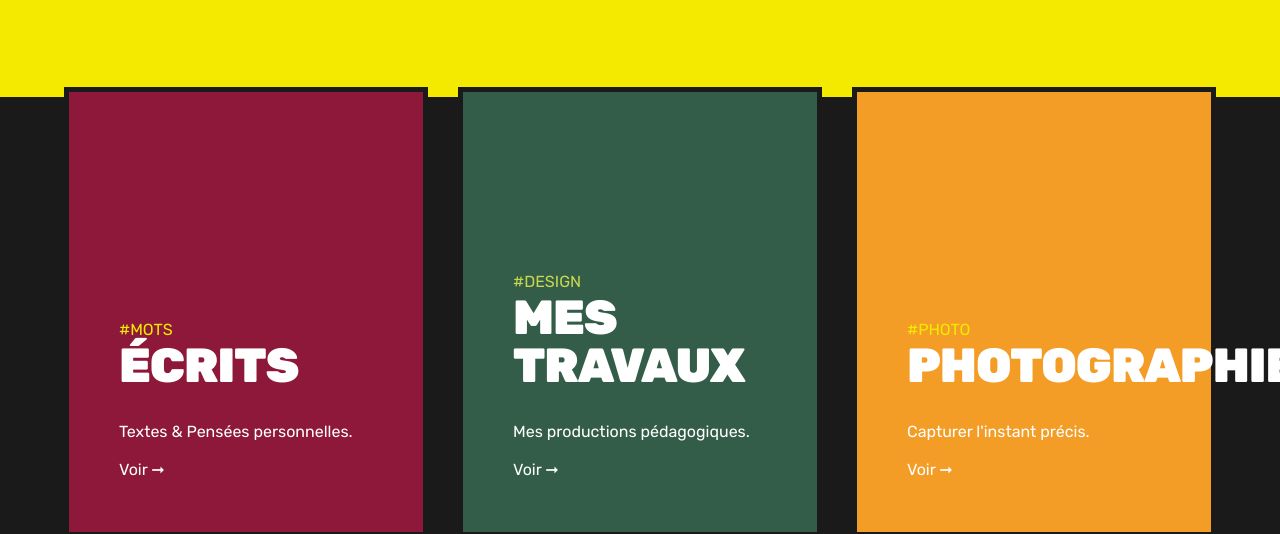
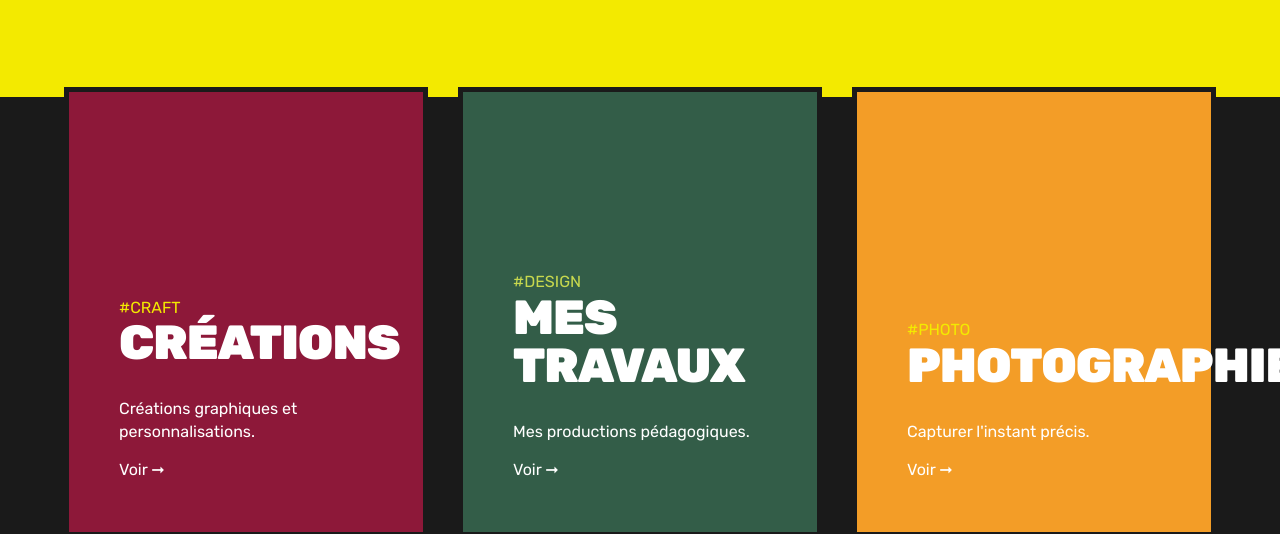
Before and after one commit to yayaaaas/yayaaaas.github.io, a plain HTML site: page index.html in a window 1280 px wide. Shown: the part 429-963 px from the top of the page. Drawn offline with Linux system fonts and the light colour scheme.

Commit message:
Modif partie

```diff
--- a/header.js
+++ b/header.js
@@ -11,7 +11,7 @@ document.addEventListener("DOMContentLoaded", function() {
                         <ul class="dropdown-content">
                             <li><a href="../travaux.html" class="color-serrano-text">Travaux</a></li>
                             <li><a href="../photographies.html" class="color-habanero-text">Photographies</a></li>
-                            <li><a href="../ecrits.html" class="color-chili-text">Écrits</a></li>
+                            <li><a href="../creations.html" class="color-chili-text">Créations</a></li>
                         </ul>
                     </li>
                     <li><a href="../a_propos.html">À Propos</a></li>
--- a/index.html
+++ b/index.html
@@ -26,10 +26,10 @@
         <section class="projects-block">
             <div class="container_full">
                 <div class="projects-grid">
-                    <a href="ecrits.html" class="project-card color-chili-bg">
-                        <div class="card-label color-yellow-text">#MOTS</div>
-                        <h3>Écrits</h3>
-                        <p>Textes & Pensées personnelles.</p>
+                    <a href="creations.html" class="project-card color-chili-bg">
+                        <div class="card-label color-yellow-text">#CRAFT</div>
+                        <h3>Créations</h3>
+                        <p>Créations graphiques et personnalisations.</p>
                         <span class="card-action">Voir ➞</span>
                     </a>
 
```
Also changed, not shown: creations.html (renamed from ecrits.html).
